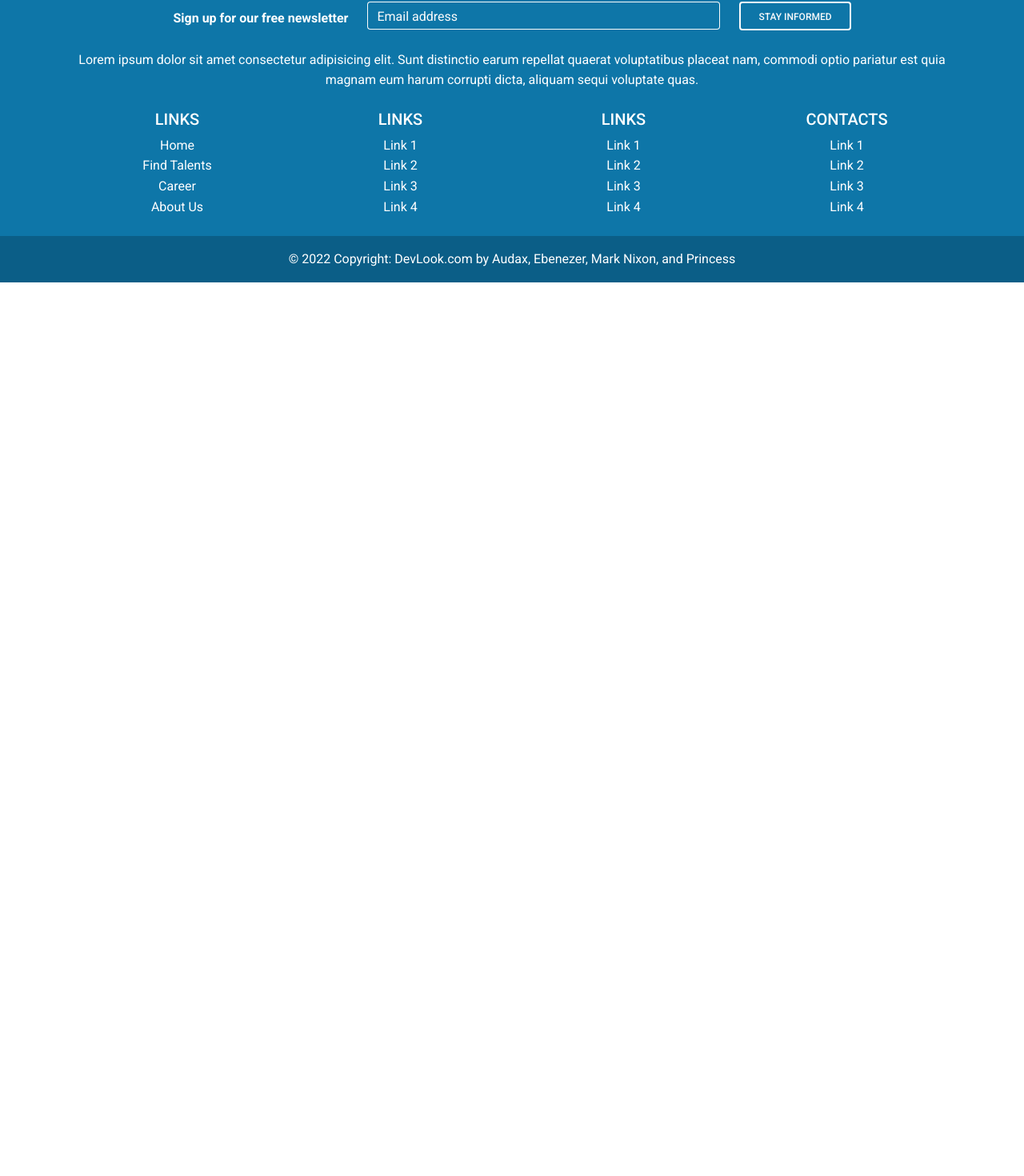
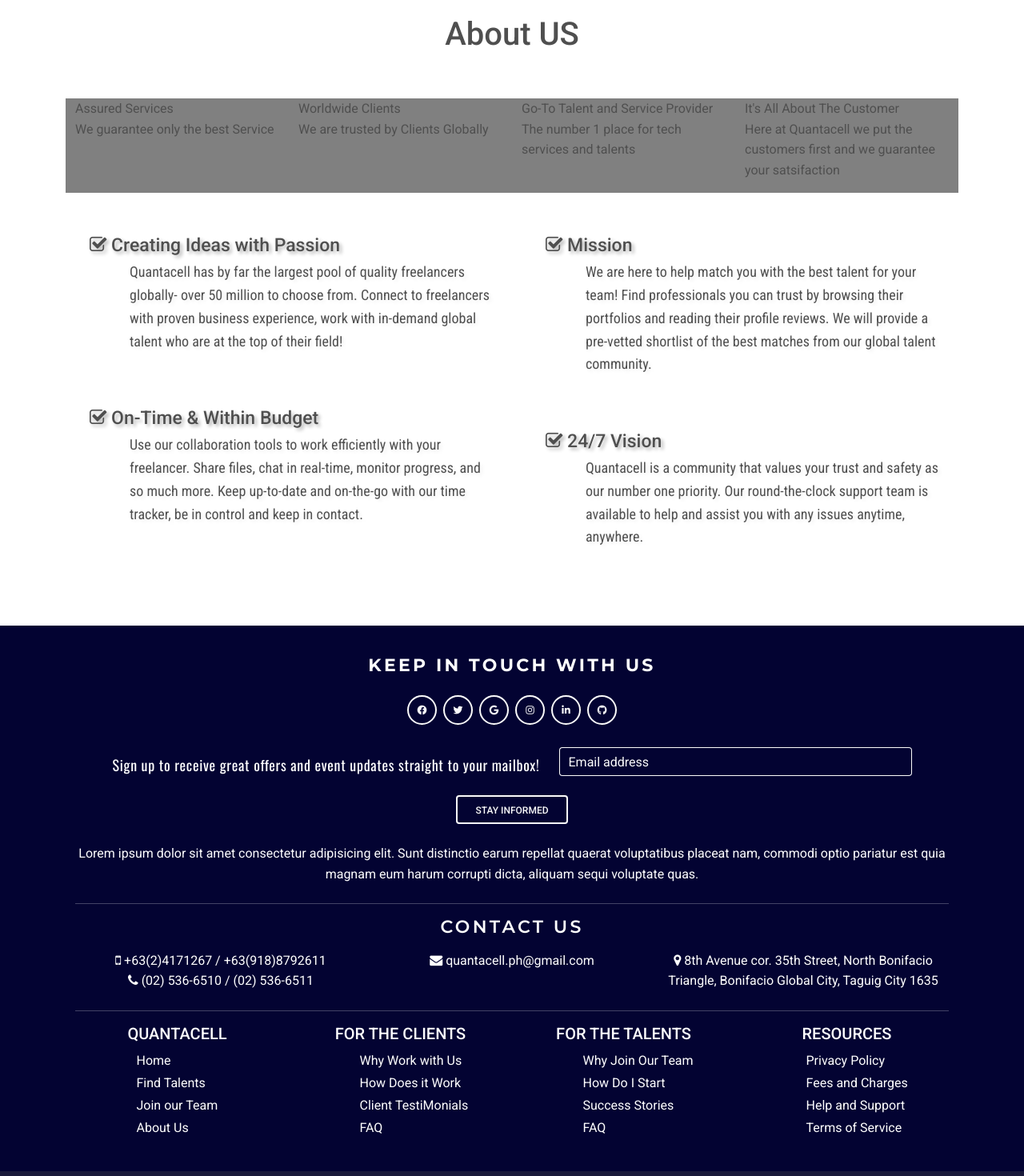
Before and after one commit to ILLOCOS/DevLook-Website, a React (Create React App) app: page /aboutus in a window 1280 px wide. Shown: the part 223-1693 px from the top of the page at 80% size. Before the commit the page ends 800 px from the top, so only its background shows below. Built offline with nearby package versions, Linux system fonts and the light colour scheme.

Commit message:
updated files

```diff
--- a/public/index.html
+++ b/public/index.html
@@ -11,7 +11,6 @@
       content="Web site created using create-react-app"
     />
     <link rel="icon" href="%PUBLIC_URL%/favicon.png" type="image/png" />
-
 
     <!--
       manifest.json provides metadata used when your web app is installed on a
@@ -29,9 +28,10 @@
     -->
 
     <link  rel="stylesheet" href="https://cdn.jsdelivr.net/npm/bootstrap@5.2.0-beta1/dist/css/bootstrap.min.css" integrity="sha384-0evHe/X+R7YkIZDRvuzKMRqM+OrBnVFBL6DOitfPri4tjfHxaWutUpFmBp4vmVor" crossorigin="anonymous"/>
-    <link rel="stylesheet" href="https://cdnjs.cloudflare.com/ajax/libs/font-awesome/4.7.0/css/font-awesome.min.css">
+
     <link href="https://use.fontawesome.com/releases/v5.15.1/css/all.css" rel="stylesheet" />
     <link href="https://fonts.googleapis.com/css?family=Roboto:300,400,500,700&display=swap" rel="stylesheet" />
+    <link rel="stylesheet" href="https://cdnjs.cloudflare.com/ajax/libs/font-awesome/4.7.0/css/font-awesome.min.css">
 
     <title>Quantacell</title>
   </head>
--- a/src/App.js
+++ b/src/App.js
@@ -19,11 +19,9 @@ import {
   Route,
 } from "react-router-dom";
 import Seemore from "./components/seemorepage";
-import Home from "./components/Home"
-
-//marxenion
-import Footer from './components/footer'
-
+import Home from "./components/Home";
+import AboutUs from "./components/about";
+import Footer from './components/footer';
 
 
 
@@ -66,8 +64,11 @@ function App() {
       {/* <Home /> */}
       <Routes>
 
+
+    <Route path="/" element={ <Home/> } />
+    <Route path="/aboutus" element={ <AboutUs/> } />
     <Route path="/seemore" element={ <Seemore/> } />
-    <Route path="/" element={ <Home/> } />
+
       </Routes>
     </main>
 
@@ -106,7 +107,9 @@ function App() {
     </main>
     </Routes> */}
     <footer>
-    <Footer />
+      <div className="tag">
+          <Footer />
+      </div>
     </footer>
     </>
 
--- /dev/null
+++ b/src/components/about.js
@@ -0,0 +1,16 @@
+import Container from 'react-bootstrap/Container';
+import Row from 'react-bootstrap/Row';
+import Col from 'react-bootstrap/Col';
+import AboutUsContent from './aboutuscont'
+
+
+function AboutUs() {
+  return (
+    <main>
+        <AboutUsContent/>
+   </main>
+
+  );
+}
+
+export default AboutUs;
--- /dev/null
+++ b/src/components/aboutuscont.js
@@ -0,0 +1,79 @@
+import Container from 'react-bootstrap/Container';
+import Row from 'react-bootstrap/Row';
+import Col from 'react-bootstrap/Col';
+import Stack from 'react-bootstrap/Stack';
+import React from 'react';
+
+function AboutUsContent() {
+  return (
+
+    <Container style={{paddingTop: "10rem"}}>
+      <Stack gap={5}>
+
+      <Row>
+        <Col lg={true} style={{textAlign:"center"}}><h1>About US</h1></Col>
+
+      </Row>
+      <Container fluid="lg" style={{backgroundColor:"gray"}}>
+
+      <Row>
+      <Col gap={1} lg={true}>
+      <div >
+      Assured Services
+       <p >We guarantee only the best Service</p>
+      </div>
+        </Col>
+      <Col gap={1} lg={true}>
+      <div >
+      Worldwide Clients
+      <p >We are trusted by Clients Globally</p>
+      </div>
+        </Col>
+      <Col gap={1} lg={true}>
+      <div >
+     Go-To Talent and Service Provider
+      <p >The number 1 place for tech services and talents</p>
+     </div>
+        </Col>
+      <Col gap={1} lg={true}>
+        <div >
+    It's All About The Customer
+    <p > Here at Quantacell we put the customers first and we guarantee your satsifaction</p>
+    </div>
+      </Col>
+      </Row>
+      </Container>
+      <Row>
+
+          <Col gap={1} lg={true}>
+            <Stack gap={5}>
+              <div className="stackk "> <i class="fa fa-check-square-o" aria-hidden="true"></i> Creating Ideas with Passion
+                <p className="stack-p"> Quantacell has by far the largest pool of quality freelancers globally- over 50 million to choose from. Connect to freelancers with proven business experience, work with in-demand global talent who are at the top of their field! </p>
+              </div>
+
+              <div className="stackk "> <i class="fa fa-check-square-o" aria-hidden="true"></i> On-Time & Within Budget
+              <p className="stack-p"> Use our collaboration tools to work efficiently with your freelancer. Share files, chat in real-time, monitor progress, and so much more. Keep up-to-date and on-the-go with our time tracker, be in control and keep in contact.</p>
+              </div>
+          </Stack>
+            </Col>
+        <Col gap={1} lg={true}>
+        <Stack gap={5}>
+
+              <div className="stackk "> <i class="fa fa-check-square-o" aria-hidden="true"></i>  Mission
+              <p className="stack-p"> We are here to help match you with the best talent for your team! Find professionals you can trust by browsing their portfolios and reading their profile reviews. We will provide a pre-vetted shortlist of the best matches from our global talent community. </p>
+              </div>
+
+              <div className="stackk "> <i class="fa fa-check-square-o" aria-hidden="true"></i> 24/7 Vision
+              <p className="stack-p"> Quantacell is a community that values your trust and safety as our number one priority. Our round-the-clock support team is available to help and assist you with any issues anytime, anywhere. </p>
+              </div>
+          </Stack>
+        </Col>
+      </Row>
+      </Stack>
+
+    </Container>
+
+  );
+}
+
+export default AboutUsContent;
--- a/src/components/css/footer.css
+++ b/src/components/css/footer.css
@@ -1,3 +1,48 @@
 .footer_container {
-  background-color: #0e76a8;
+  background-color: #030332;
+  /* background-color: #a8aaab5f; */
+  margin-top: 80px;
 }/*# sourceMappingURL=footer.css.map */
+
+.ul-p {
+  text-align:left;
+  padding-left: 30%;
+  line-height: 28px;
+}
+
+#copyryt {
+  background-color: #4e4e4e4d;
+  letter-spacing: 1.5px;
+}
+
+#topp {
+  text-transform: uppercase;
+  font-size: 22px;
+  font-weight: 400;
+  font-family: 'Montserrat', sans-serif;
+  letter-spacing: .15em;
+}
+
+#mail {
+  font-weight: 200;
+  font-family: 'Oswald', sans-serif;
+  letter-spacing: .7px;
+  font-size: 18px;
+}
+
+.col2 {
+  text-align: center;
+  justify-content: center;
+  align-items: center;
+  font-family: 'Roboto', sans-serif;
+  margin-bottom: 20px !important
+}
+
+#cont {
+  font-size: 22px;
+  font-weight: 600;
+  font-family: 'Montserrat', sans-serif;
+  letter-spacing: .15em;
+  text-transform: uppercase;
+  margin-bottom: 15px;
+}
--- a/src/components/footer.jsx
+++ b/src/components/footer.jsx
@@ -11,12 +11,16 @@ import {
 
 //style
 import './css/footer.css'
+import Container from 'react-bootstrap/esm/Container';
+// import Container from 'react-bootstrap/Container';
+import Row from 'react-bootstrap/Row';
+import Col from 'react-bootstrap/Col';
 
 export default function footer() {
   return (
     <MDBFooter className='footer_container text-center' color='white'>
       <MDBContainer className='p-4'>
-        <p className='pt-2'>
+        <p className='pt-2' id='topp'>
           <strong>Keep in touch with us</strong>
         </p>
         <section className='mb-4'>
@@ -49,8 +53,8 @@ export default function footer() {
           <form action=''>
             <MDBRow className='d-flex justify-content-center'>
               <MDBCol size="auto">
-                <p className='pt-2'>
-                  <strong>Sign up for our free newsletter</strong>
+                <p className='pt-2'  id='mail'>
+                  <strong>Sign up to receive great offers and event updates straight to your mailbox!</strong>
                 </p>
               </MDBCol>
 
@@ -74,12 +78,39 @@ export default function footer() {
             sequi voluptate quas.
           </p>
         </section>
+<hr/>
+        <section className='mb-4' >
+          <Container>
+            <Row>
+              <h5 className='text-uppercase' id='cont'>CONTACT US</h5>
+            </Row>
+            <Row>
+              <Col lg='4' md='5' className='mb-4 mb-md-0' id='col2'>
+                <a href='#!' className='text-white'>
+                  <i class="fa fa-mobile"> </i> +63(2)4171267 / +63(918)8792611  <br/>
+                  <i class="fa fa-phone"> </i> (02) 536-6510 / (02) 536-6511
+                  </a>
+              </Col>
+              <Col lg='4' md='5' className='mb-4 mb-md-0' id='col2'>
+              <a href='#!' className='text-white'>
+              <i class="fa fa-envelope"></i> quantacell.ph@gmail.com
+                  </a>
+              </Col>
+              <Col lg='4' md='5' className='mb-4 mb-md-0' id='col2'>
+              <a href='#!' className='text-white'>
+                  <i class="fa fa-map-marker"></i>  8th Avenue cor. 35th Street, North Bonifacio Triangle,  Bonifacio Global City, Taguig City 1635
+                  </a>
+              </Col>
+            </Row>
+          </Container>
+        </section>
 
+      <hr/>
         <section className=''>
           <MDBRow>
-            <MDBCol lg='3' md='6' className='mb-4 mb-md-0'>
-              <h5 className='text-uppercase'>Links</h5>
-
+            <MDBCol lg='3' md='5' className='mb-4 mb-md-0'>
+              <h5 className='text-uppercase'>Quantacell</h5>
+            <p className='ul-p'>
               <ul className='list-unstyled mb-0'>
                 <li>
                   <a href='#!' className='text-white'>
@@ -93,7 +124,7 @@ export default function footer() {
                 </li>
                 <li>
                   <a href='#!' className='text-white'>
-                    Career
+                    Join our Team
                   </a>
                 </li>
                 <li>
@@ -101,97 +132,99 @@ export default function footer() {
                     About Us
                   </a>
                 </li>
-              </ul>
+              </ul></p>
             </MDBCol>
 
-            <MDBCol lg='3' md='6' className='mb-4 mb-md-0'>
-              <h5 className='text-uppercase'>Links</h5>
-
+            <MDBCol lg='3' md='5' className='mb-4 mb-md-0'>
+              <h5 className='text-uppercase'>For the Clients</h5>
+              <p className='ul-p'>
               <ul className='list-unstyled mb-0'>
                 <li>
                   <a href='#!' className='text-white'>
-                    Link 1
+                    Why Work with Us
                   </a>
                 </li>
                 <li>
                   <a href='#!' className='text-white'>
-                    Link 2
+                    How Does it Work
                   </a>
                 </li>
                 <li>
                   <a href='#!' className='text-white'>
-                    Link 3
+                  Client TestiMonials
                   </a>
                 </li>
                 <li>
                   <a href='#!' className='text-white'>
-                    Link 4
+                  FAQ
                   </a>
                 </li>
-              </ul>
+              </ul></p>
             </MDBCol>
 
-            <MDBCol lg='3' md='6' className='mb-4 mb-md-0'>
-              <h5 className='text-uppercase'>Links</h5>
-
+            <MDBCol lg='3' md='5' className='mb-4 mb-md-0'>
+              <h5 className='text-uppercase'>For the Talents</h5>
+              <p className='ul-p'>
               <ul className='list-unstyled mb-0'>
                 <li>
                   <a href='#!' className='text-white'>
-                    Link 1
+                    Why Join Our Team
                   </a>
                 </li>
                 <li>
                   <a href='#!' className='text-white'>
-                    Link 2
+                    How Do I Start
                   </a>
                 </li>
                 <li>
                   <a href='#!' className='text-white'>
-                    Link 3
+                    Success Stories
                   </a>
                 </li>
                 <li>
                   <a href='#!' className='text-white'>
-                    Link 4
+                    FAQ
                   </a>
                 </li>
-              </ul>
+              </ul></p>
             </MDBCol>
 
-            <MDBCol lg='3' md='6' className='mb-4 mb-md-0'>
-              <h5 className='text-uppercase'>CONTACTS</h5>
-
+            <MDBCol lg='3' md='5' className='mb-4 mb-md-0'>
+              <h5 className='text-uppercase'>RESOURCES</h5>
+              <p className='ul-p'>
               <ul className='list-unstyled mb-0'>
                 <li>
                   <a href='#!' className='text-white'>
-                    Link 1
+                   Privacy Policy
                   </a>
                 </li>
                 <li>
                   <a href='#!' className='text-white'>
-                    Link 2
+                  Fees and Charges
                   </a>
                 </li>
                 <li>
                   <a href='#!' className='text-white'>
-                    Link 3
+                  Help and Support
                   </a>
                 </li>
                 <li>
                   <a href='#!' className='text-white'>
-                    Link 4
+                  Terms of Service
                   </a>
                 </li>
-              </ul>
+              </ul></p>
             </MDBCol>
+
+
           </MDBRow>
         </section>
       </MDBContainer>
 
-      <div className='text-center p-3' style={{ backgroundColor: 'rgba(0, 0, 0, 0.2)' }}>
+      <div className='text-center p-3' id='copyryt'>
         © 2022 Copyright:
         <a className='text-white' href='index.html'>
-        <span> DevLook.com by</span>
+        <span> QuantaCell.com by</span>
         </a>
         <span> Audax, Ebenezer, Mark Nixon, and Princess</span>
       </div>
--- a/src/components/hero.js
+++ b/src/components/hero.js
@@ -24,7 +24,7 @@ function HeroSection() {
               className="me-2"
               aria-label="Search"
             />
-            <Button className="car-searchbtn" variant="outline">Search</Button>
+            <Button className="car-searchbtn" variant="outline" id='car-searchbtn'>Search</Button>
           </Form>
         </Carousel.Caption>
       </Carousel.Item>
@@ -47,7 +47,7 @@ function HeroSection() {
               className="me-2"
               aria-label="Search"
             />
-            <Button className="car-searchbtn" variant="outline"> Search</Button>
+            <Button className="car-searchbtn" variant="outline" id='car-searchbtn'> Search</Button>
           </Form>
         </Carousel.Caption>
       </Carousel.Item>
@@ -72,7 +72,7 @@ function HeroSection() {
               className="me-2"
               aria-label="Search"
             />
-            <Button className="car-searchbtn" variant="outline">Search</Button>
+            <Button className="car-searchbtn" variant="outline" id='car-searchbtn'>Search</Button>
           </Form>
         </Carousel.Caption>
       </Carousel.Item>
--- a/src/components/navbar.js
+++ b/src/components/navbar.js
@@ -11,7 +11,6 @@ import React from 'react';
 import logoo1 from '../components/Images/logoo2.png'
 import Image from 'react-bootstrap/Image'
 import { Link } from "react-router-dom";
-
 function MyVerticallyCenteredModal(props) {
   return (
     <Modal
@@ -26,12 +25,13 @@ function MyVerticallyCenteredModal(props) {
         </Modal.Title>
       </Modal.Header>
       <Modal.Body>
-        <h4>Centered Modal</h4>
+        {/* <h4>Centered Modal</h4>
         <p>
           Cras mattis consectetur purus sit amet fermentum. Cras justo odio,
           dapibus ac facilisis in, egestas eget quam. Morbi leo risus, porta ac
           consectetur ac, vestibulum at eros.
-        </p>
+        </p> */}
+        <login />
       </Modal.Body>
       <Modal.Footer>
         <Button onClick={props.onHide}>Close</Button>
@@ -55,7 +55,7 @@ function Navbarr() {
             <Link to="/" className='navlinkk'>Home</Link>
             <Nav.Link href="#findTalents" className='navlinkk'>Find Talents</Nav.Link>
             <Nav.Link href="#joinTeam" className='navlinkk'>Join our Team</Nav.Link>
-            <Link to="/seemore" className='navlinkk'>About Us</Link>
+            <Link to="/aboutus" className='navlinkk'>About Us</Link>
 
             {/* <NavDropdown title="Dropdown" id="collasible-nav-dropdown">
               <NavDropdown.Item href="#action/3.1">Action</NavDropdown.Item>
@@ -94,7 +94,7 @@ function Navbarr() {
       {/* <Button variant="light" className='joinBtn'>Join</Button> */}
 
     <>
-      <Button variant="light" className='signInBtn' onClick={() => setModalShow(true)}>
+      <Button  variant="light" className='signInBtn' id='signinbtn' onClick={() => setModalShow(true)}>
           <i class="fa fa-user"></i> Log in
       </Button>
 
```
Also changed, not shown: src/components/css/carousel.css (+4 -3 lines), src/components/css/navbar.css (+7 -5 lines), src/components/css/tabs.css (+23 -8 lines), src/components/tabs2.js (+24 -5 lines).
